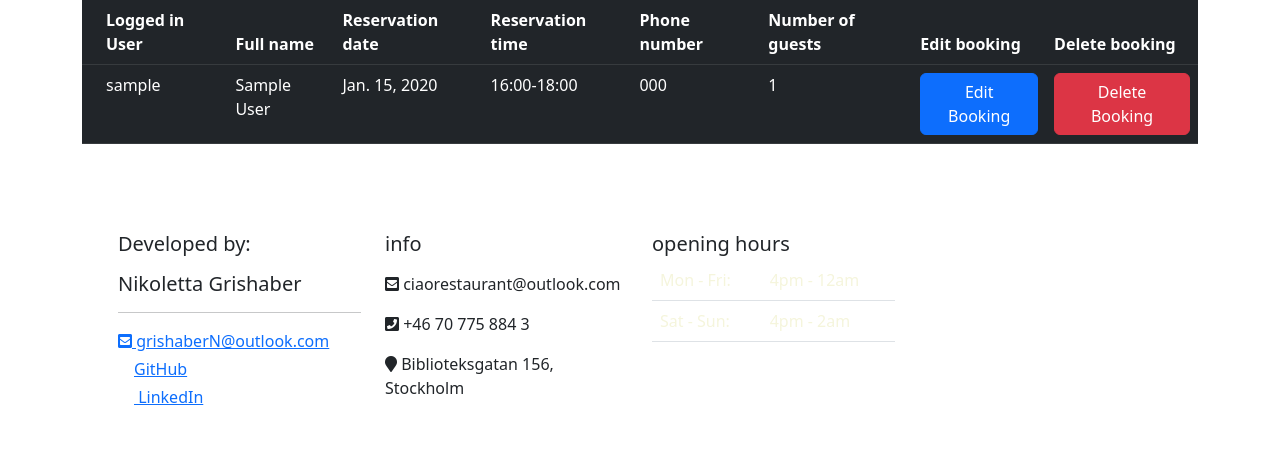
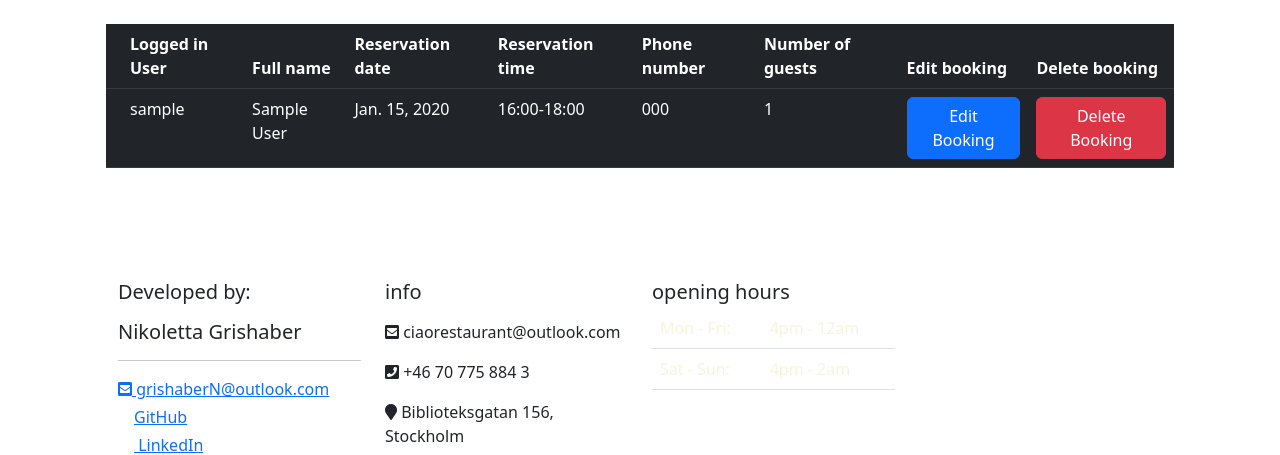
Before and after one commit to NikolettaGr/Restaurant-Booking-App, a Django app: page /view_booking/ in a window 1280 px wide. Shown: the part 144-599 px from the top of the page. Run offline with Django 4.2, Linux system fonts and the light colour scheme; a user stored in the database is signed in; tables that the repository leaves empty hold one stand-in row (values such as "Sample post").

Commit message:
Fix div classes

```diff
--- a/booking/templates/booking/view_booking.html
+++ b/booking/templates/booking/view_booking.html
@@ -4,7 +4,7 @@
 {% block content %}
 
 <div class="container">
-    <div class="table-responsive-sm">
+    <div class="table-responsive-sm p-4">
         <table class="table table-hover table-dark">
             <thead>
                 <tr>
```
